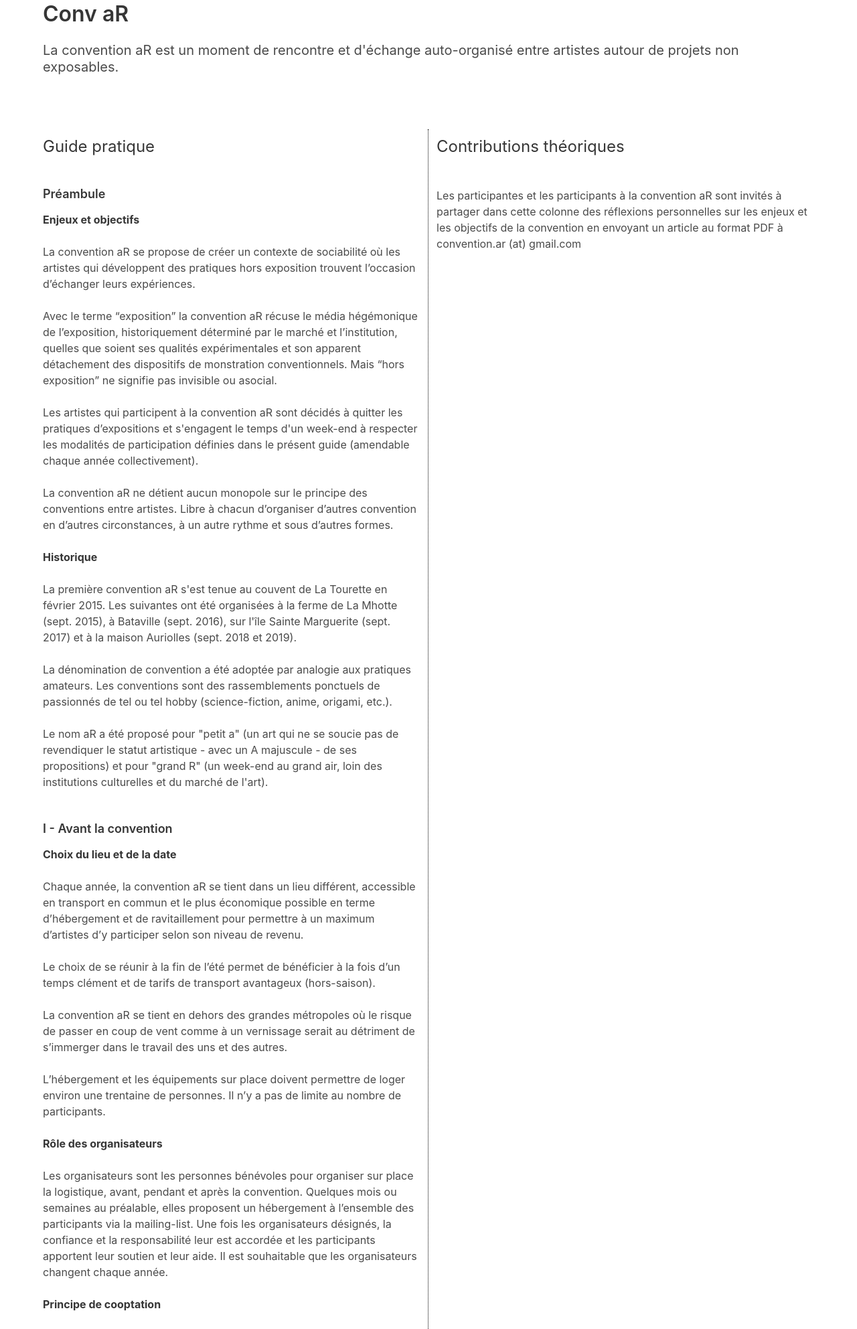
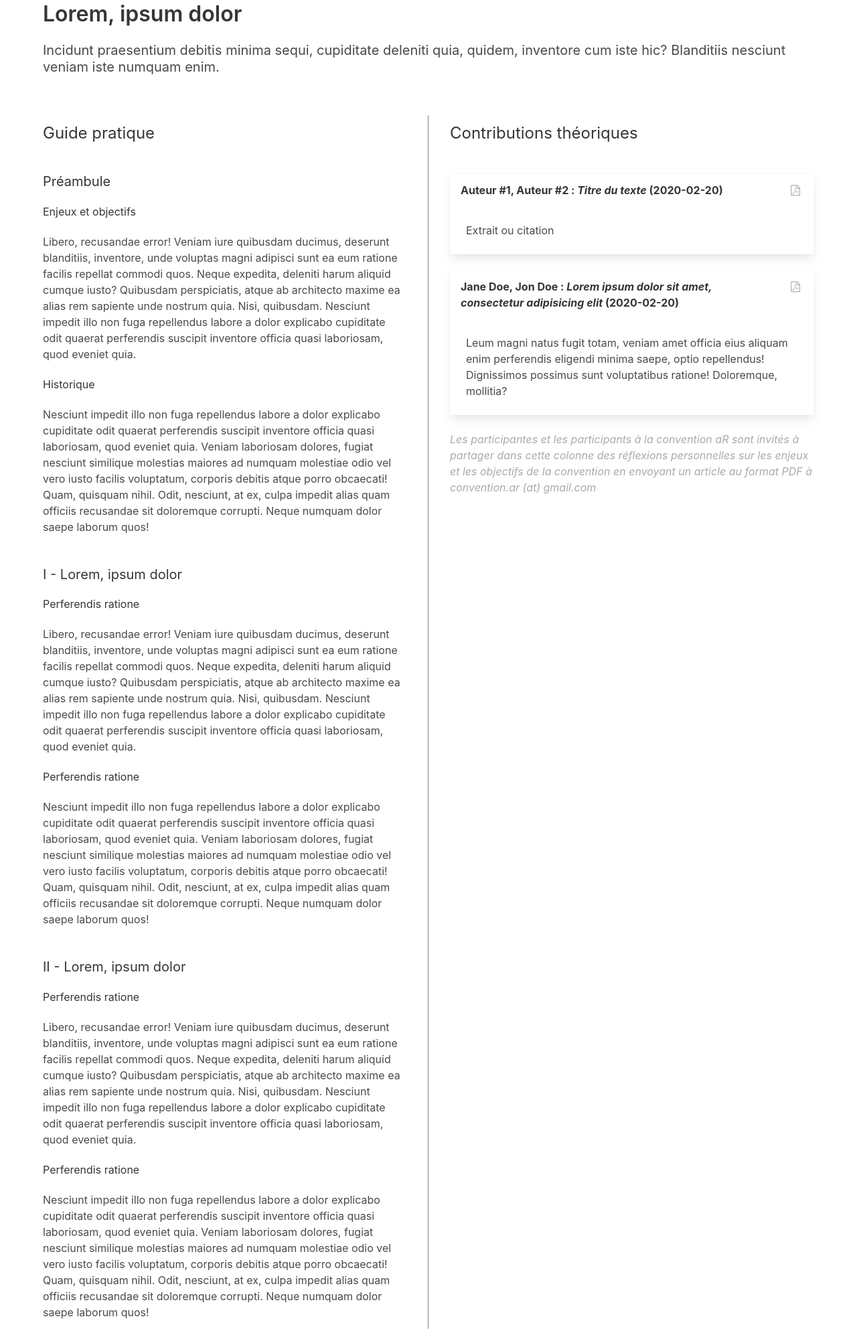
Before and after one commit to conv-ar/conv-ar.github.io, a plain HTML site: page index.html in a window 1280 px wide. Shown: the part 45-2030 px from the top of the page at 67% size. Drawn offline with nearby package versions, Linux system fonts and the light colour scheme.

Commit message:
reference design

```diff
--- a/index.html
+++ b/index.html
@@ -14,129 +14,61 @@
       <div class="container">
         <div class="content header">
           <h1 class="title is-spaced">
-            Conv aR
+            Lorem, ipsum dolor
           </h1>
           <p class="subtitle meta">
-            La convention aR est un moment de rencontre et d'échange auto-organisé entre artistes autour de projets non exposables.
-          </p><br />
+            Incidunt praesentium debitis minima sequi, cupiditate deleniti quia, quidem, inventore cum iste hic? Blanditiis nesciunt veniam iste numquam enim.
+          </p>
         </div>
         <input type="radio" name="tabs" id="guide-tab" checked>
         <label class="is-hidden-desktop mobile-nav-item" for="guide-tab" role="tab" aria-controls="guide"><h4 class="subtitle is-4">Guide pratique</h4></label>
         <input type="radio" name="tabs" id="essais-tab">
         <label class="is-hidden-desktop mobile-nav-item" for="essais-tab" role="tab" aria-controls="essais"><h4 class="subtitle is-4">Positions théoriques</h4></label>
-        <div class="columns content is-flex-mobile">
+        <div class="columns is-variable is-8 content is-flex-mobile">
           <div id="guide" class="column">
             <h4 class="subtitle is-4 is-hidden-touch">Guide pratique</h4>
-              <br />
-              <h5>Préambule</h5>
-
-              <p><strong>Enjeux et objectifs</strong><br /><br />
-              La convention aR se propose de créer un contexte de sociabilité où les artistes qui développent des pratiques hors exposition trouvent l’occasion d’échanger leurs expériences. <br /><br />
-
-              Avec le terme “exposition” la convention aR récuse le média hégémonique de l’exposition, historiquement déterminé par le marché et l’institution, quelles que soient ses qualités expérimentales et son apparent détachement des dispositifs de monstration conventionnels. Mais “hors exposition” ne signifie pas invisible ou asocial.<br /><br />
-
-              Les artistes qui participent à la convention aR sont décidés à quitter les pratiques d’expositions et s'engagent le temps d'un week-end à respecter les modalités de participation définies dans le présent guide (amendable chaque année collectivement).<br /><br />
-
-             La convention aR ne détient aucun monopole sur le principe des conventions entre artistes. Libre à chacun d’organiser d’autres convention en d’autres circonstances, à un autre rythme et sous d’autres formes.
+            <h5 class="subtitle is-5">Préambule</h5>
+            <h6 class="subtitle is-6">Enjeux et objectifs</h6>
+            <p>
+              Libero, recusandae error! Veniam iure quibusdam ducimus, deserunt blanditiis, inventore, unde voluptas magni adipisci sunt ea eum ratione facilis repellat commodi quos.
+              Neque expedita, deleniti harum aliquid cumque iusto? Quibusdam perspiciatis, atque ab architecto maxime ea alias rem sapiente unde nostrum quia. Nisi, quibusdam.
+              Nesciunt impedit illo non fuga repellendus labore a dolor explicabo cupiditate odit quaerat perferendis suscipit inventore officia quasi laboriosam, quod eveniet quia.
             </p>
-
-
-            <p><strong>Historique</strong><br /><br />
-            La première convention aR s'est tenue au couvent de La Tourette en février 2015. Les suivantes ont été organisées à la ferme de La Mhotte (sept. 2015), à Bataville (sept. 2016), sur l'île Sainte Marguerite (sept. 2017) et à la maison Auriolles (sept. 2018 et 2019). <br /><br />
-
-            La dénomination de convention a été adoptée par analogie aux pratiques amateurs. Les conventions sont des rassemblements ponctuels de passionnés de tel ou tel hobby (science-fiction, anime, origami, etc.).<br /><br />
-
-            Le nom aR a été proposé pour "petit a" (un art qui ne se soucie pas de revendiquer le statut artistique - avec un A majuscule - de ses propositions) et pour "grand R" (un week-end au grand air, loin des institutions culturelles et du marché de l'art).
+            <h6 class="subtitle is-6">Historique</h6>
+            <p>
+              Nesciunt impedit illo non fuga repellendus labore a dolor explicabo cupiditate odit quaerat perferendis suscipit inventore officia quasi laboriosam, quod eveniet quia.
+              Veniam laboriosam dolores, fugiat nesciunt similique molestias maiores ad numquam molestiae odio vel vero iusto facilis voluptatum, corporis debitis atque porro obcaecati!
+              Quam, quisquam nihil. Odit, nesciunt, at ex, culpa impedit alias quam officiis recusandae sit doloremque corrupti. Neque numquam dolor saepe laborum quos!
             </p>
-            <br />
-            <h5>I - Avant la convention</h5>
-
-            <p><strong>Choix du lieu et de la date</strong><br /><br />
-            Chaque année, la convention aR se tient dans un lieu différent, accessible en transport en commun et le plus économique possible en terme d’hébergement et de ravitaillement pour permettre à un maximum d’artistes d’y participer selon son niveau de revenu. <br /><br />
-
-            Le choix de se réunir à la fin de l’été permet de bénéficier à la fois d’un temps clément et de tarifs de transport avantageux (hors-saison). <br /><br />
-
-            La convention aR se tient en dehors des grandes métropoles où le risque de passer en coup de vent comme à un vernissage serait au détriment de s’immerger dans le travail des uns et des autres. <br /><br />
-
-
-            L’hébergement et les équipements sur place doivent permettre de loger environ une trentaine de personnes. Il n’y a pas de limite au nombre de participants.
-              </p>
-
-            <p><strong>Rôle des organisateurs</strong><br /><br />
-            Les organisateurs sont les personnes bénévoles pour organiser sur place la logistique, avant, pendant et après la convention. Quelques mois ou semaines au préalable, elles proposent un hébergement à l’ensemble des participants via la mailing-list. Une fois les organisateurs désignés, la confiance et la responsabilité leur est accordée et les participants apportent leur soutien et leur aide. Il est souhaitable que les organisateurs changent chaque année.
+            <h5 class="subtitle is-5">I - Lorem, ipsum dolor</h5>
+            <h6 class="subtitle is-6">Perferendis ratione</h6>
+            <p>
+              Libero, recusandae error! Veniam iure quibusdam ducimus, deserunt blanditiis, inventore, unde voluptas magni adipisci sunt ea eum ratione facilis repellat commodi quos.
+              Neque expedita, deleniti harum aliquid cumque iusto? Quibusdam perspiciatis, atque ab architecto maxime ea alias rem sapiente unde nostrum quia. Nisi, quibusdam.
+              Nesciunt impedit illo non fuga repellendus labore a dolor explicabo cupiditate odit quaerat perferendis suscipit inventore officia quasi laboriosam, quod eveniet quia.
             </p>
-
-            <p><strong>Principe de cooptation</strong><br /><br /><br />
-            Selon un principe de cooptation, les artistes qui ont déjà participé au moins une fois à une précédente convention aR invitent à leur tour d'autres artistes sensibles aux enjeux de la convention aR. Dans ce contexte, la question n'est pas tant de savoir qui est artiste ou qui ne l'est pas (statut professionnel) mais de partager les différentes manières dont l’art et son histoire sont inscrits en chacun de nous. Des personnes extérieures au champ de l’art peuvent également être invitées.<br /><br />
-
-            Les artistes conviennent de ne pas inviter de commissaires d'exposition (se définissant comme tels).<br /><br />
-
-            Les participants à la  convention aR doivent veiller à ne pas reconduire les inégalités de classe, de race, de sexe et de genre qui structurent la société de façon systémique. La convention échouerait à ne pas s’ouvrir aux minorités où se développent des pratiques artistiques nouvelles et radicales, hors expositions.
+            <h6 class="subtitle is-6">Perferendis ratione</h6>
+            <p>
+              Nesciunt impedit illo non fuga repellendus labore a dolor explicabo cupiditate odit quaerat perferendis suscipit inventore officia quasi laboriosam, quod eveniet quia.
+              Veniam laboriosam dolores, fugiat nesciunt similique molestias maiores ad numquam molestiae odio vel vero iusto facilis voluptatum, corporis debitis atque porro obcaecati!
+              Quam, quisquam nihil. Odit, nesciunt, at ex, culpa impedit alias quam officiis recusandae sit doloremque corrupti. Neque numquam dolor saepe laborum quos!
             </p>
-
-            <p><strong>Inscription et co-financement</strong><br /><br />
-            La convention aR comme toute convention fonctionne sur le volontariat et la libre inscription. Elle n’a pas de forme juridique particulière ni même celui association loi 1901. Elle est composée d’un regroupement libre et temporaire d’individus. En conséquence les frais de transport, d’hébergement, et les repas sont à la charge de chaque participant. Une participation peut être demandée pour la location des espaces de rencontre et chaque participant doit s’en acquitter individuellement. L’assurance de responsabilité civile de chaque participant est engagée pendant la convention. Les organisateurs n’ont aucun moyen de tirer un bénéfice financier de la convention. Les organisateurs demandent aux participants de remplir un formulaire d’inscription.
+            <h5 class="subtitle is-5">II - Lorem, ipsum dolor</h5>
+            <h6 class="subtitle is-6">Perferendis ratione</h6>
+            <p>
+              Libero, recusandae error! Veniam iure quibusdam ducimus, deserunt blanditiis, inventore, unde voluptas magni adipisci sunt ea eum ratione facilis repellat commodi quos.
+              Neque expedita, deleniti harum aliquid cumque iusto? Quibusdam perspiciatis, atque ab architecto maxime ea alias rem sapiente unde nostrum quia. Nisi, quibusdam.
+              Nesciunt impedit illo non fuga repellendus labore a dolor explicabo cupiditate odit quaerat perferendis suscipit inventore officia quasi laboriosam, quod eveniet quia.
             </p>
-              <br /><br />
-              <h5>II - Pendant la convention</h5>
-
-            <p><strong>Déroulement de la convention</strong><br /><br />
-            Il n'y a pas de spectateurs, uniquement des participants. Participer suppose une co-présence durant les trois jours. Le premier jour, un planning des différents formes de rencontres est collectivement mis en place. Si deux propositions se superposent, il conviendra de réfléchir aux moyens de ne pas les mettre en compétition.
+            <h6 class="subtitle is-6">Perferendis ratione</h6>
+            <p>
+              Nesciunt impedit illo non fuga repellendus labore a dolor explicabo cupiditate odit quaerat perferendis suscipit inventore officia quasi laboriosam, quod eveniet quia.
+              Veniam laboriosam dolores, fugiat nesciunt similique molestias maiores ad numquam molestiae odio vel vero iusto facilis voluptatum, corporis debitis atque porro obcaecati!
+              Quam, quisquam nihil. Odit, nesciunt, at ex, culpa impedit alias quam officiis recusandae sit doloremque corrupti. Neque numquam dolor saepe laborum quos!
             </p>
-
-            <p><strong>Modalités des rencontres</strong><br /><br />
-            Chaque participant inscrit au planning de la convention la présentation d’un travail ou organise une activité ouverte aux autres participants ou encore fait part d'un projet non réalisé pour lequel il sollicite des avis ou des collaborations. <br /><br />
-
-            La forme que prend chacune des contributions est libre, comme la manière d’investir les lieux. Libre aussi à chacun d’en accepter les modalités ou de ne pas suivre telle ou telle proposition, laissant aux autres la capacité d’en faire l’expérience sans à priori. Au choix de l’artiste, les discussions ne sont pas systématiques non plus au terme des présentations. De nombreux moments informels permettent de formuler un avis à posteriori avec du recul et/ou de s’entretenir avec les autres participants sans entamer le cours des rencontres inscrites au calendrier. Il s’agit de permettre un maximum d’initiatives et d’imaginaires d’advenir sans l’accompagner trop vite d’un retour critique. <br /><br />
-
-            Il est recommandé d'éviter les exposés rétrospectifs auto-biographiques, même en guise d'introduction ou de mise en perspective d'un projet récent pour éviter de retomber dans une logique de légitimation. <br /><br />
-
-            Un soutien logistique peut être demandé sur le mode du bénévolat.
-            </p>
-
-            <p><strong>Logistique</strong><br /><br />
-            Il est à prévoir un ensemble de points pratiques que les organisateurs auront à penser, à gérer ou à déléguer aux participants dont voici une liste non exhaustive :<br />
-
-              - Le formulaire d’inscription avant la convention. <br />
-              - La navette entre la gare ou la station de bus la plus proche et le lieu de la convention.<br />
-              - Le mode de couchage.<br />
-              - L’accès aux sanitaires.<br />
-              - Les repas (approvisionnement, cuisine, vaisselle).<br />
-              - La comptabilité (décompte des frais, ardoises, etc.)<br />
-              - L’accès à Internet, à un vidéo-projecteur et des enceintes portatives<br /><br />
-
-            Les tâches domestiques n’étant pas genrées, elles incombent à l’ensemble des participants. Elles peuvent éventuellement faire l’objet d’une proposition spécifique des participants de la convention.<br /><br />
-
-            Les festivités nocturnes sont possibles dans la mesure où elles ne perturbent pas le sommeil des participants ni les activités prévues au calendrier.
-
-              </p>
-
-              <h5>III - Après la convention</h5>
-
-            <p><strong>Bilan et amendement collectif du guide</strong><br /><br />
-            En assemblée générale, les participants tirent un bilan à la fin de chaque convention aR dont les différents compte-rendu sont diffusés sur la mailing-list et font évoluer le présent guide.
-            </p>
-
-            <p><strong>Positions théoriques individuelles</strong><br /><br />
-            Les positions théoriques concernant les enjeux de la convention sont consignées en marge du présent guide sous le nom de son auteur (ou de son pseudonyme) et n’engagent pas nécessairement tous les participants.
-            </p>
-
-            <p>Documentation<br />
-            Chacun des participants est libre de documenter son expérience de la convention. Aucune documentation officielle ni aucun support de communication n'existent. Seul le guide pratique est disponible sur Internet afin de présenter la convention aR aux nouveaux invités.
-            </p>
-
-
-
           </div>
           <div id="essais" class="column">
             <h4 class="subtitle is-4 is-hidden-touch">Contributions théoriques</h4>
-<br />
-Les participantes et les participants à la convention aR sont invités à partager dans cette colonne des réflexions personnelles sur les enjeux et les objectifs de la convention en envoyant un article au format PDF à convention.ar (at) gmail.com
-<br /><br />
-
-
-<!-- formatage d'une entrée dans la rubrique positions théoriques
-
             <a class="card-wrapper" href="documents/blank.pdf" target="_blank">
               <div class="card h-cite">
                 <div class="card-header is-shadowless">
@@ -161,18 +93,39 @@ Les participantes et les participants à la convention aR sont invités à parta
                 </div>
               </div>
             </a>
-
-Fin -->
-
-
-
-
-
+            <a class="card-wrapper" href="documents/blank.pdf" target="_blank">
+              <div class="card h-cite">
+                <div class="card-header is-shadowless">
+                  <div class="card-header-title">
+                    <span class="item p-author">
+                      <span class="h-card">Jane Doe</span>
+                      <span class="h-card">Jon Doe</span>
+                    </span>
+                    <cite class="item p-name">Lorem ipsum dolor sit amet, consectetur adipisicing elit</cite>
+                    <time class="item dt-published">2020-02-20</time>
+                  </div>
+                  <div class="card-header-icon">
+                    <span class="icon">
+                      <i class="fa fa-file-pdf-o" aria-hidden="true"></i>
+                    </span>
+                  </div>
+                </div>
+                <div class="card-content">
+                  <div class="p-content">
+                    Leum magni natus fugit totam, veniam amet officia eius aliquam enim perferendis eligendi minima saepe, optio repellendus! Dignissimos possimus sunt voluptatibus ratione!
+                    Doloremque, mollitia?
+                  </div>
+                </div>
+              </div>
+            </a>
+            <p class="placeholder">
+              Les participantes et les participants à la convention aR sont invités à partager dans cette colonne des réflexions personnelles sur les enjeux et les objectifs de la convention en envoyant un article au format PDF à convention.ar (at) gmail.com
+            </p>
           </div>
         </div>
         <div class="content footer">
           <p>
-            La prochaine convention aR se tiendra à la villa Erialc à Sète du 5 au 7 septembre 2020.
+            Libero, recusandae error! Veniam iure quibusdam ducimus, deserunt blanditiis, inventore, unde voluptas magni adipisci sunt ea eum ratione facilis repellat commodi quos.
           </p>
           <div class="buttons">
             <a class="button is-link" href="documents/blank.pdf" target="_blank">
--- a/style.css
+++ b/style.css
@@ -41,20 +41,29 @@ input[id="essais-tab"]:checked ~ .columns.content .column#essais {
 
 /* end mobile nav */
 
+.placeholder {
+  color: #aaaaaa;
+  font-style: italic;
+}
+
 .columns.content .column .subtitle {
   font-weight: normal;
 }
 
-#guide p:not(:last-child) {
+.columns.content .column > :not(:last-child) {
   margin-bottom: 1.5rem;
+}
+
+.columns.content .column > .is-4 {
+  margin-bottom: 3rem;
 }
 
 .card-wrapper {
   display: block;
 }
 
-.card-wrapper:not(:last-child) {
-  margin-bottom: 1.5rem;
+.card-wrapper:hover .card {
+  box-shadow: 0 .5em 1em -.125em rgba(10,10,10,.25),0 0 0 1px rgba(10,10,10,.05);
 }
 
 .card-wrapper .card .card-header {
@@ -85,6 +94,14 @@ input[id="essais-tab"]:checked ~ .columns.content .column#essais {
   content: ')';
 }
 
+.card-wrapper .card .card-header .card-header-icon .icon .fa {
+  color: #aaaaaa;
+}
+
+.card-wrapper:hover .card .card-header .card-header-icon .icon .fa {
+  color: inherit;
+}
+
 .footer {
   padding: 3rem 1.5rem;
 }
@@ -96,12 +113,20 @@ input[id="essais-tab"]:checked ~ .columns.content .column#essais {
     padding-bottom: 1.5rem;
   }
 
+  .meta {
+    margin-bottom: 1.5rem;
+  }
+
   #guide {
-    padding-right: 11px;
+    padding-right: calc(var(--columnGap) - 1px);
   }
 
   #essais {
     border-left: 1px dotted black;
+  }
+
+  .column > .is-5:not(:first-child) {
+    margin-top: 3rem;
   }
 
   .columns.content {
```
Also changed, not shown: 1 other file.
